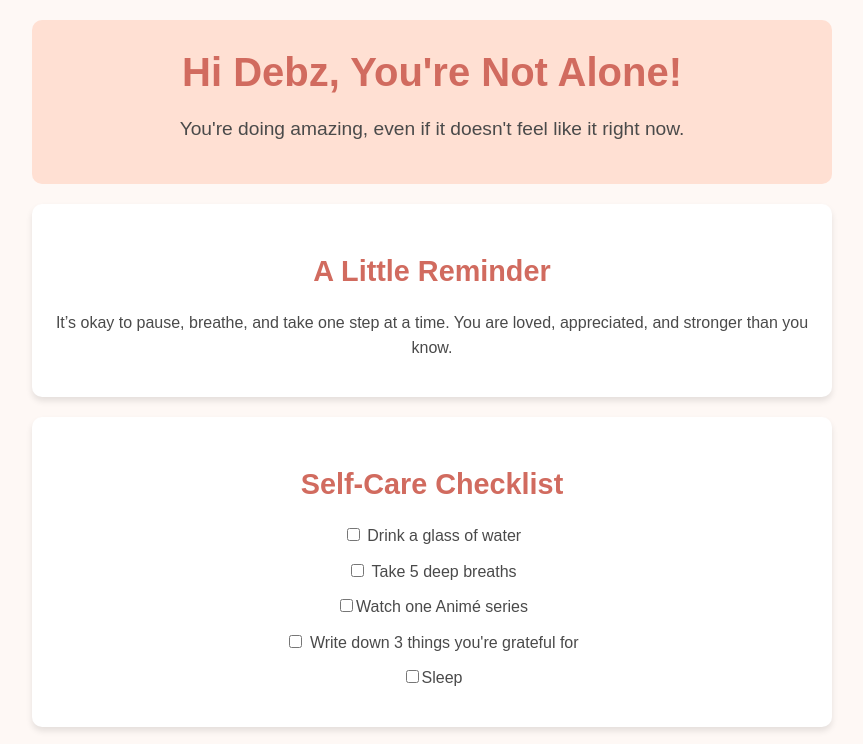
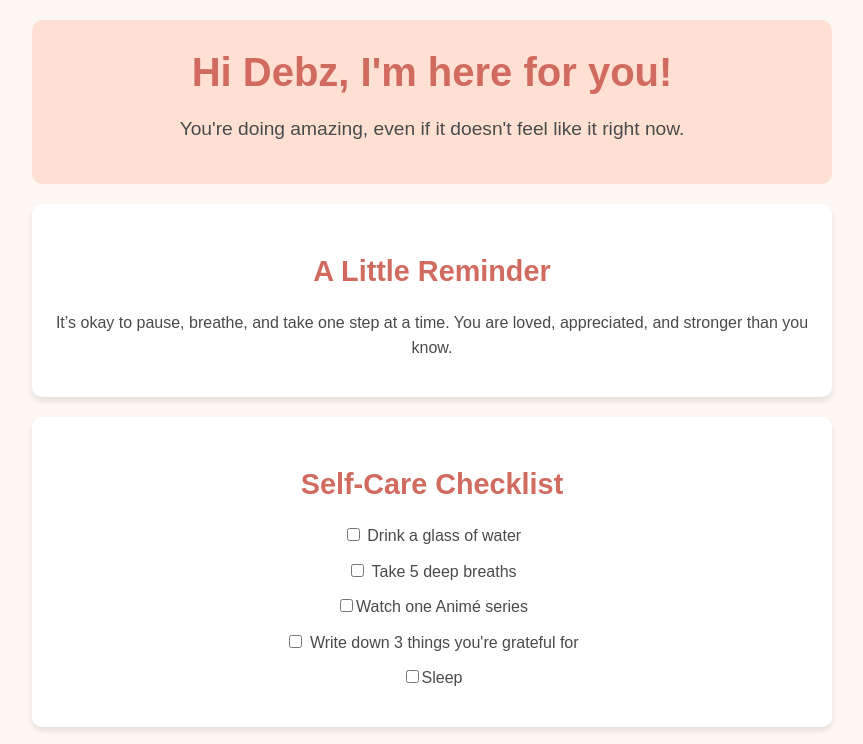
Before and after one commit to Princesskeno/Hugsss-babes., a plain HTML site: page Index.html in a window 1280 px wide. Shown: the top 744 px of the page, without its empty margins (208-1071 px from the left). Drawn offline with Linux system fonts and the light colour scheme.

Commit message:
Index.html

```diff
--- a/Index.html
+++ b/Index.html
@@ -10,7 +10,7 @@
 <body>
     <div class="container">
         <header>
-            <h1>Hi Debz, You're Not Alone!</h1>
+            <h1>Hi Debz, I'm here for you!</h1>
             <p>You're doing amazing, even if it doesn't feel like it right now.</p>
         </header>
 
```
